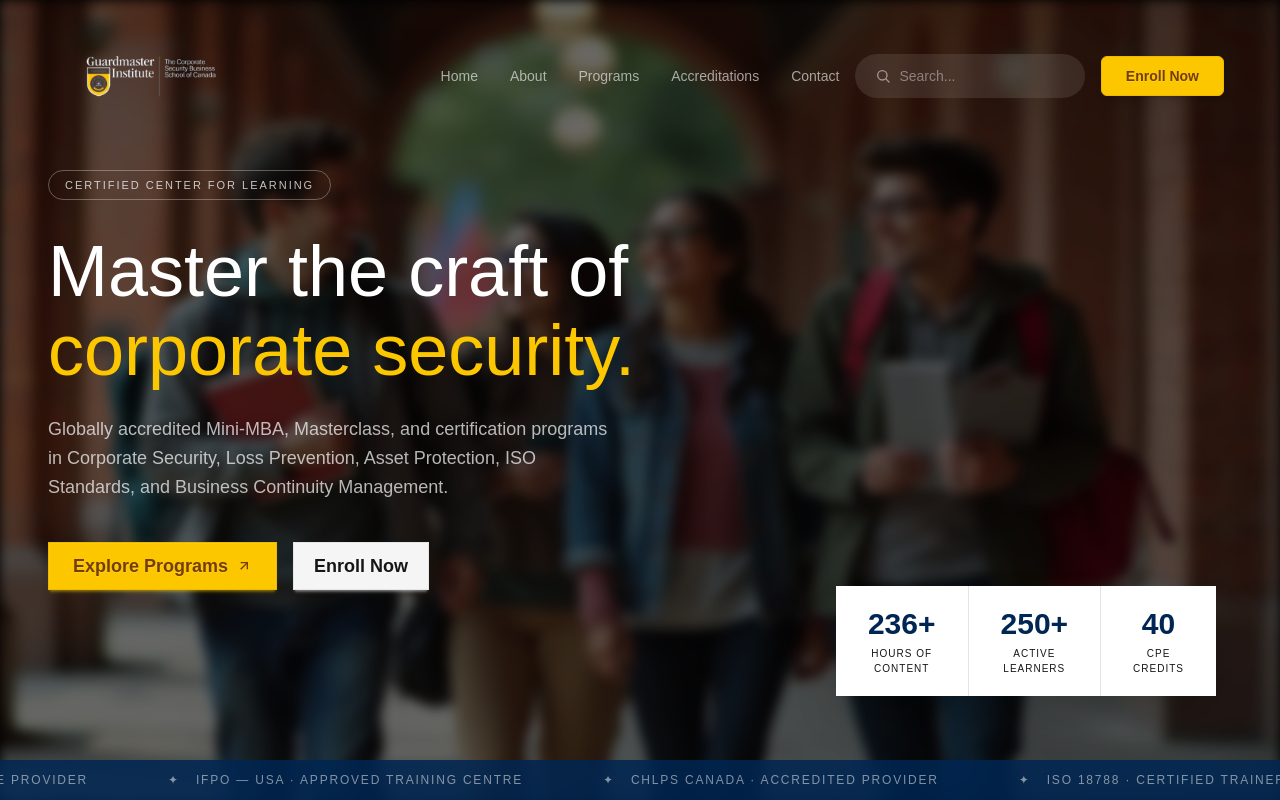
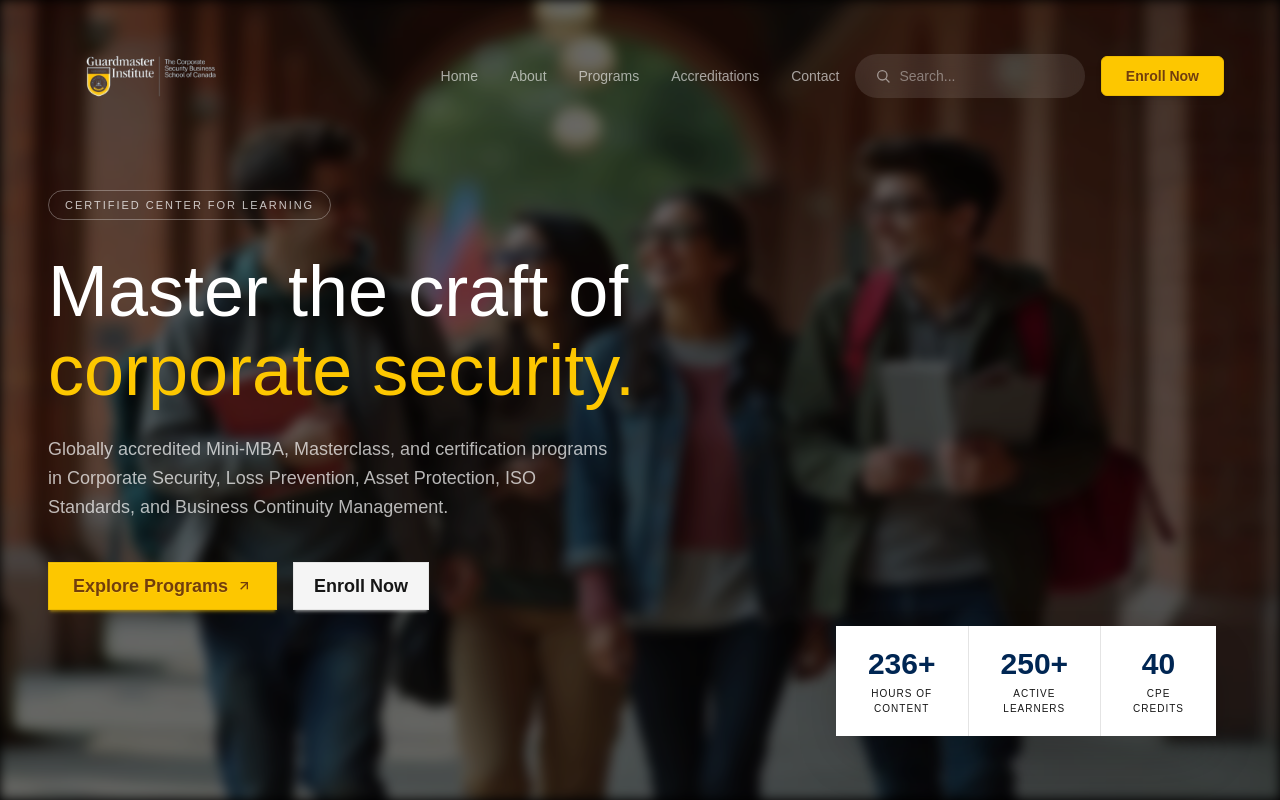
Before and after one commit to Greenmouse-Experts/guardmasters-new, a React (Vite) app: page /home in a window 1280 px wide. Shown: the top 800 px of the page. Built offline with nearby package versions, Linux system fonts and the light colour scheme.

Commit message:
hid ticker

```diff
--- a/src/routes/home/-components/Hero.tsx
+++ b/src/routes/home/-components/Hero.tsx
@@ -85,7 +85,7 @@ export default function Hero() {
           </div>
         </div>
 
-        <div className="relative z-10 overflow-hidden bg-secondary/85 py-3 backdrop-blur-sm">
+        {/*<div className="relative z-10 overflow-hidden bg-secondary/85 py-3 backdrop-blur-sm">
           <div className="ticker-track flex w-max whitespace-nowrap">
             {[...tickerItems, ...tickerItems].map((item, i) => (
               <span
@@ -97,7 +97,7 @@ export default function Hero() {
               </span>
             ))}
           </div>
-        </div>
+        </div>*/}
       </section>
     </>
   );
```
